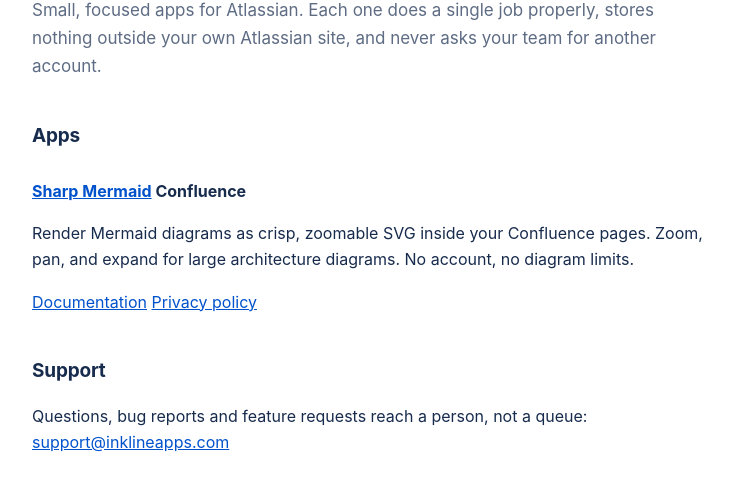
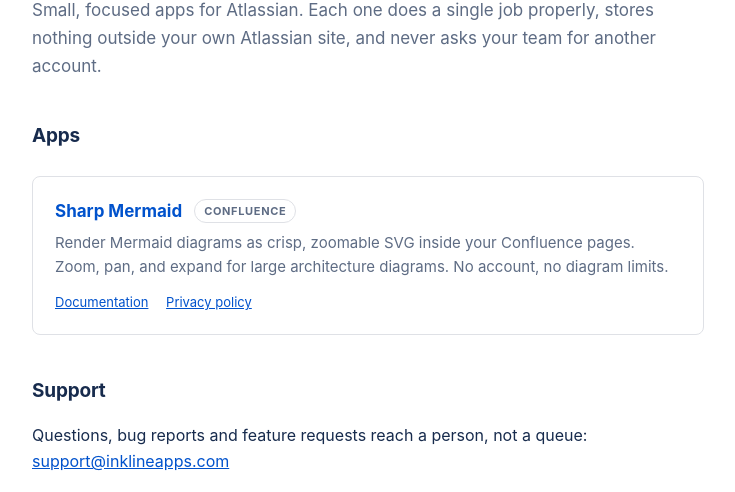
Before and after one commit to inklineapps/inklineapps.github.io, a plain HTML site: page index.html in a window 1280 px wide. Shown: the part 188-680 px from the top of the page, without its empty margins (272-1007 px from the left). Drawn offline with Linux system fonts and the light colour scheme.

Commit message:
Update style.css

```diff
--- a/style.css
+++ b/style.css
@@ -61,3 +61,30 @@ pre { background: var(--code-bg); padding: 16px; border-radius: 6px; overflow-x:
 pre code { background: none; padding: 0; }
 .callout { border-left: 3px solid var(--accent); padding: 2px 0 2px 16px; margin: 20px 0; color: var(--muted); }
 footer.site { border-top: 1px solid var(--rule); margin-top: 64px; padding-top: 20px; color: var(--muted); font-size: 14px; }
+
+/* --- app index cards (home page) --- */
+.apps { display: grid; gap: 16px; margin: 24px 0 0; }
+.app-card {
+  border: 1px solid var(--rule);
+  border-radius: 8px;
+  padding: 20px 22px;
+  transition: border-color .12s ease;
+}
+.app-card:hover { border-color: var(--accent); }
+.app-card h3 { margin: 0 0 6px; font-size: 17px; }
+.app-card h3 a { text-decoration: none; }
+.app-card p { margin: 0 0 12px; color: var(--muted); font-size: 15px; }
+.app-card .meta { font-size: 13px; color: var(--muted); }
+.app-card .meta a { margin-right: 14px; }
+.badge {
+  display: inline-block;
+  font-size: 11px;
+  letter-spacing: .06em;
+  text-transform: uppercase;
+  border: 1px solid var(--rule);
+  border-radius: 999px;
+  padding: 2px 9px;
+  color: var(--muted);
+  margin-left: 8px;
+  vertical-align: 2px;
+}
```
